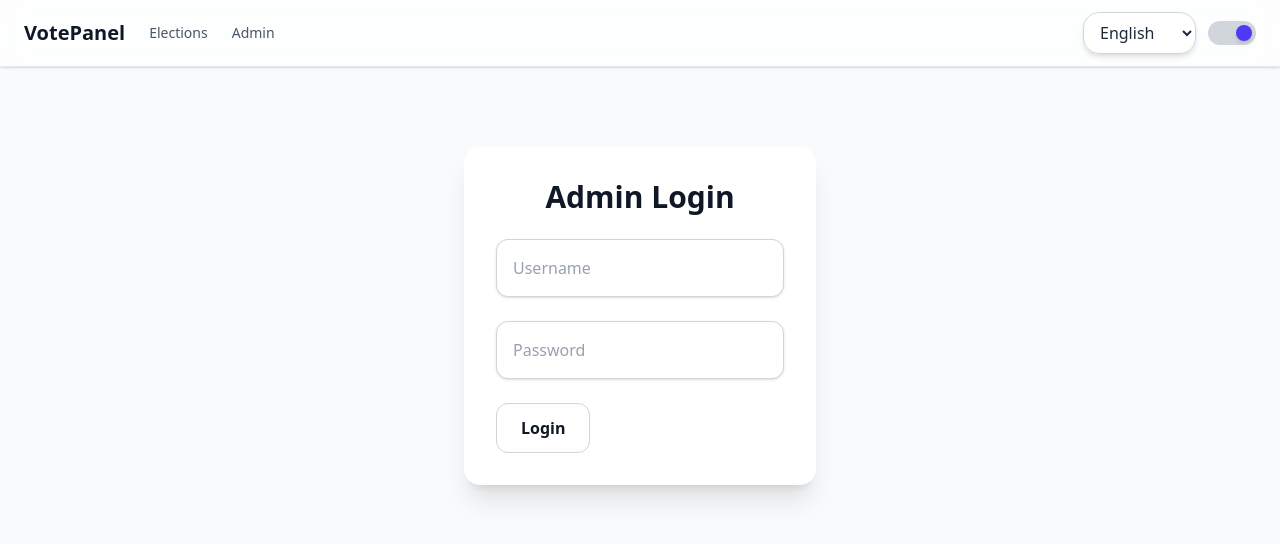
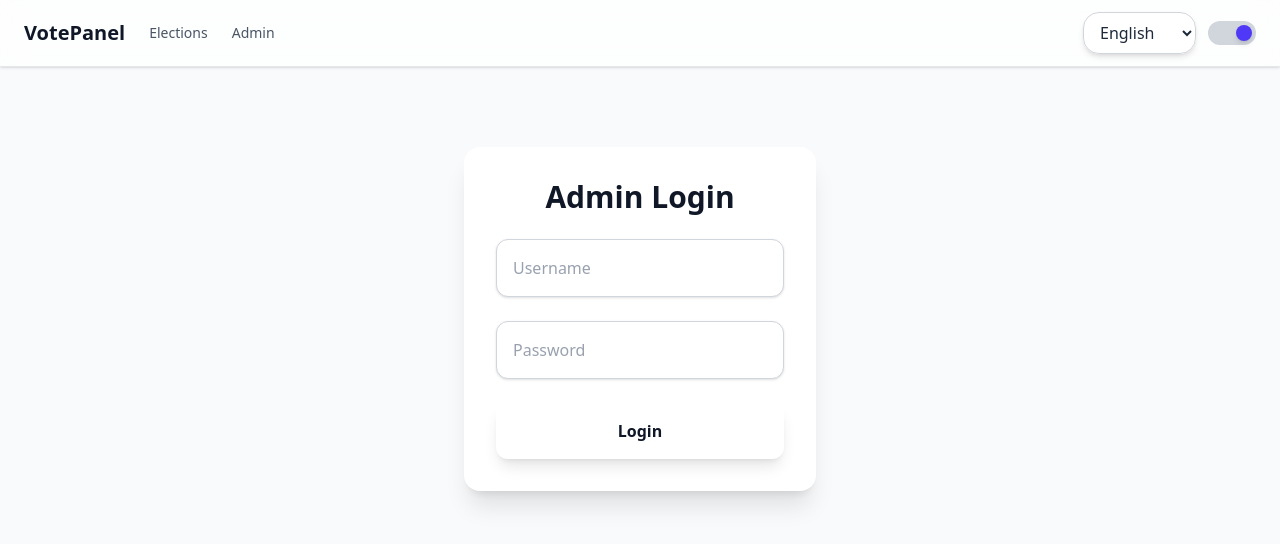
Before and after one commit to AbhinavDev18/Online_Voting_system, a React (Vite) app in the folder client/: page /admin/login in a window 1280 px wide. Shown: the top 544 px of the page. Built offline with nearby package versions, Linux system fonts and the light colour scheme; no server answers.

Commit message:
Update AdminLogin.jsx

```diff
--- a/client/src/pages/AdminLogin.jsx
+++ b/client/src/pages/AdminLogin.jsx
@@ -47,7 +47,7 @@ export default function AdminLogin() {
 
           <button
             type="submit"
-            className="px-6 py-3 rounded-xl border border-gray-300 dark:border-gray-600 text-gray-900 dark:text-gray-100 font-semibold hover:bg-gray-100 dark:hover:bg-gray-700 transition-colors"
+            className="w-full py-3 sm:py-4 rounded-xl bg-primary text-gray-900 dark:text-gray-100 font-semibold shadow-lg hover:bg-gray-100 dark:hover:bg-gray-700 transition-colors"
           >
             Login
           </button>
```
